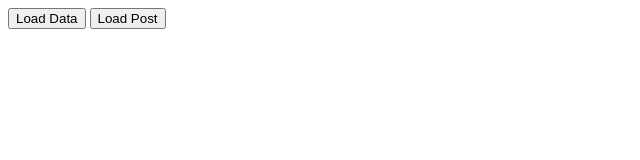
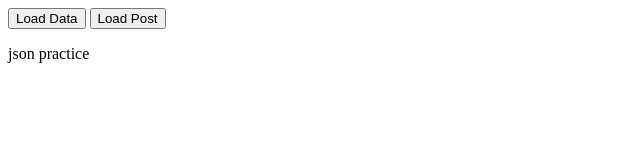
Before and after one commit to rehana-14/javascript-fundamental, a plain HTML site: page index.html in a window 1280 px wide. Shown: the full height of the page, 0-640 px from the left. Drawn offline with Linux system fonts and the light colour scheme.

Commit message:
fetch learned

```diff
--- a/index.html
+++ b/index.html
@@ -8,6 +8,8 @@
 <body>
     <button onclick="loadData()">Load Data</button>
     <button onclick="loadPost()">Load Post</button>
+
+    <p>json practice</p>
     <script src="fetch.js"></script>
 </body>
 </html>
```
